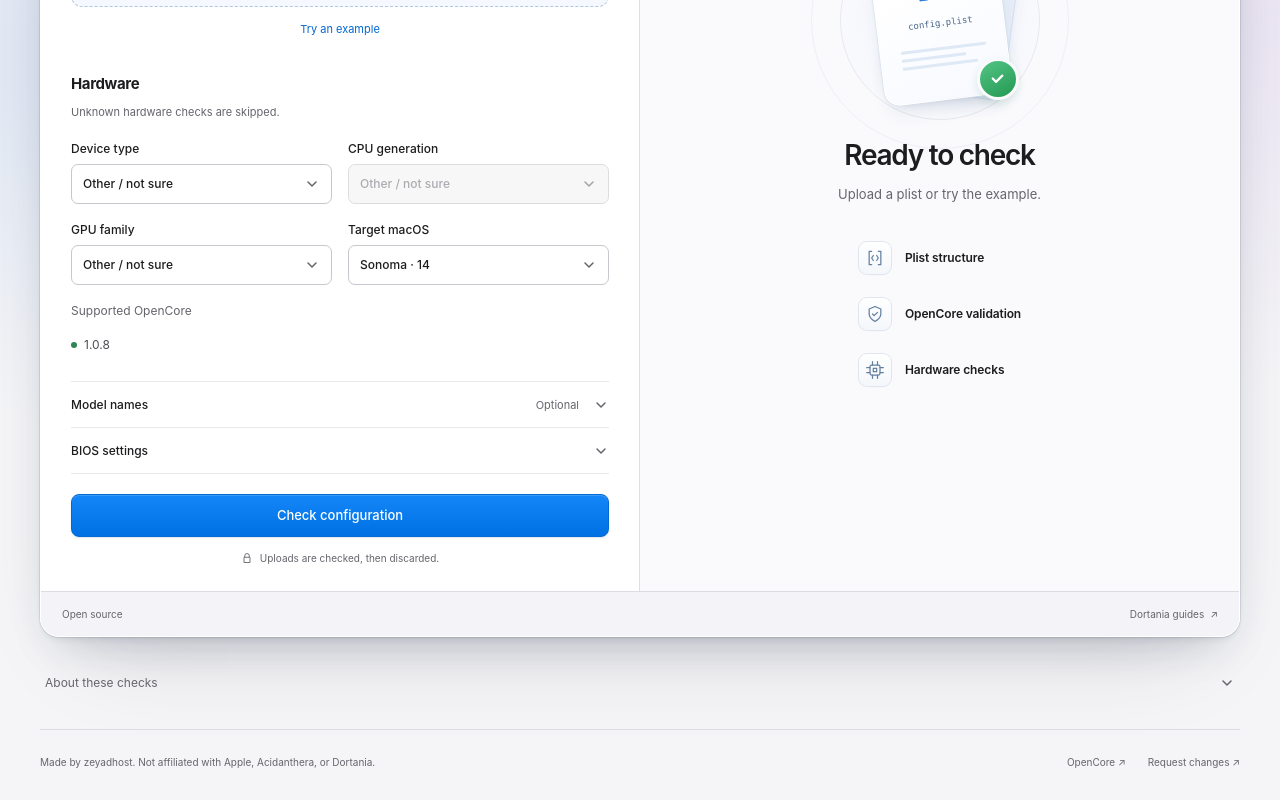
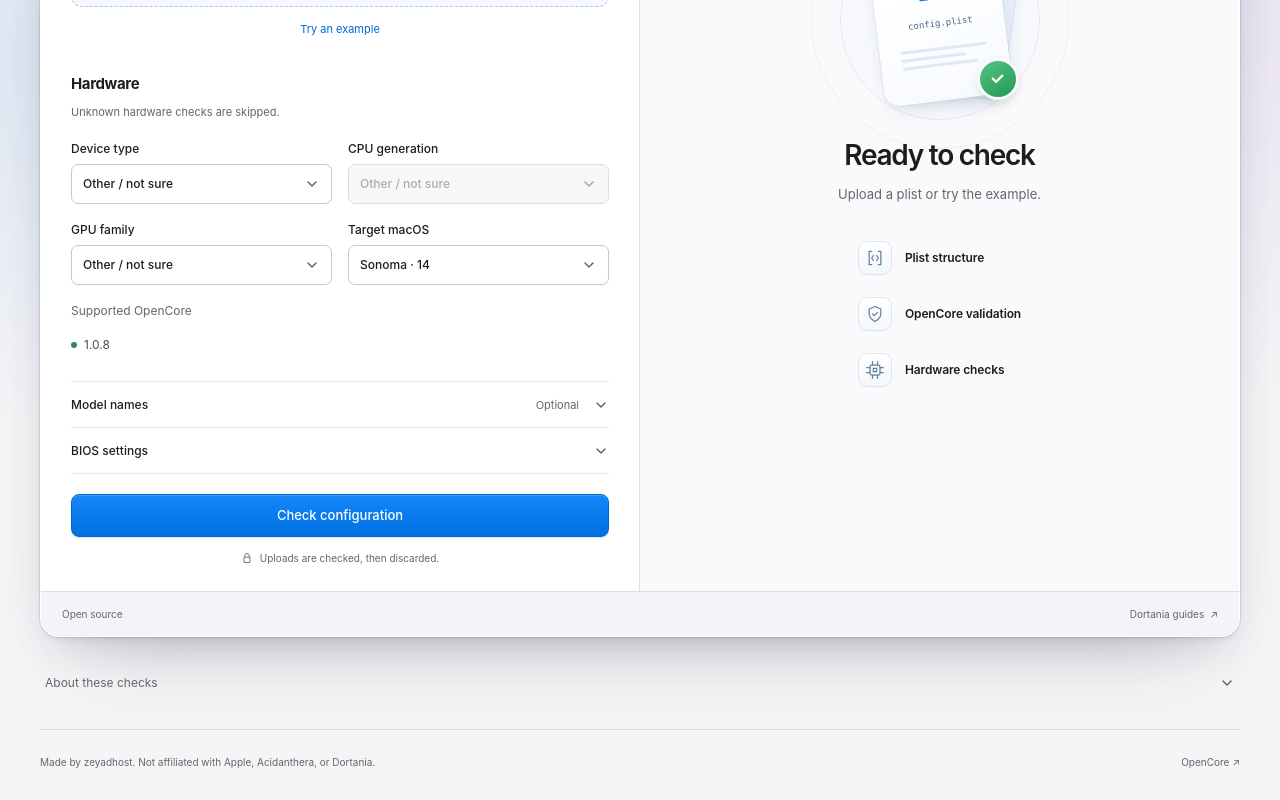
Before and after one commit to zeyadhost/plistcheck, a plain HTML site: page web/index.html in a window 1280 px wide. Shown: the part 478-1278 px from the top of the page. Drawn offline with Linux system fonts and the light colour scheme; files that its build step writes are made by us from their sources; files whose address does not match are found by name.

Commit message:
Remove private service links from public documentation and footer (#9)
Co-authored-by: Devin AI <158243242+devin-ai-integration[bot]@users.noreply.github.com>

```diff
--- a/web/index.html
+++ b/web/index.html
@@ -85,7 +85,7 @@
       <div class="window-footer"><span>Open source</span><a href="https://dortania.github.io/OpenCore-Install-Guide/" target="_blank" rel="noreferrer">Dortania guides <span aria-hidden="true">↗</span></a></div>
     </div>
     <details class="coverage" id="coverage"><summary>About these checks <svg class="chevron" viewBox="0 0 16 16" fill="none" aria-hidden="true"><path d="m4 6 4 4 4-4" stroke="currentColor" stroke-width="1.5" stroke-linecap="round" stroke-linejoin="round"/></svg></summary><div class="coverage-grid"><article><h3>Checked</h3><p>Plist structure, OpenCore 1.0.8 validation, and rules for supported desktop and Intel laptop profiles. Hardware and BIOS checks use your selections. GPU families are broad; verify your exact chip and framebuffer.</p></article><article><h3>Not checked</h3><p>EFI files, actual BIOS state, ACPI contents, USB wiring, and boot logs. This tool does not edit your config or guarantee a boot. Keep a backup EFI and verify changes.</p></article></div></details>
-    <footer><span>Made by <a href="https://github.com/zeyadhost" target="_blank" rel="noreferrer">zeyadhost</a>. Not affiliated with Apple, Acidanthera, or Dortania.</span><div><a href="https://github.com/acidanthera/OpenCorePkg" target="_blank" rel="noreferrer">OpenCore ↗</a><a href="https://app.devin.ai/sessions/38cc40b799e448f6b39c956f64a171aa">Request changes ↗</a></div></footer>
+    <footer><span>Made by <a href="https://github.com/zeyadhost" target="_blank" rel="noreferrer">zeyadhost</a>. Not affiliated with Apple, Acidanthera, or Dortania.</span><div><a href="https://github.com/acidanthera/OpenCorePkg" target="_blank" rel="noreferrer">OpenCore ↗</a></div></footer>
   </main>
 </body>
 </html>
```
Also changed, not shown: 1 other file.
